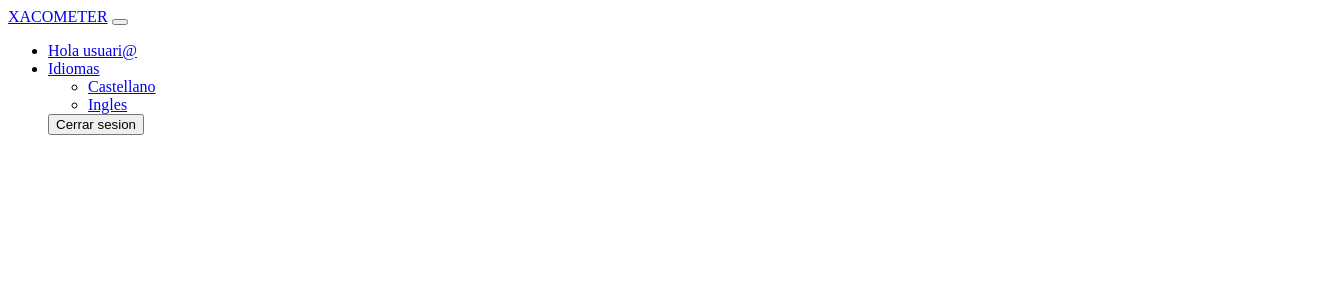
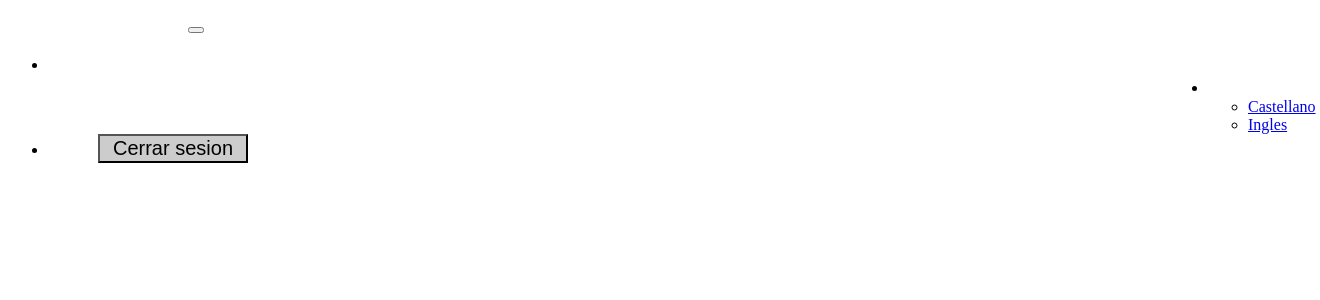
Before and after one commit to map10100/XacoMeter-Google, a PHP site: page /navbar.php in a window 1320 px wide. Shown: the top 300 px of the page. Run offline with PHP 8.4, Linux system fonts and the light colour scheme.

Commit message:
Cambios en la barra de navegación

```diff
--- a/Codigo/web/navbar.php
+++ b/Codigo/web/navbar.php
@@ -12,6 +12,9 @@ if(file_exists($url_idioma)){
 <!DOCTYPE html>
 <html lang="en">
   <head>
+    <style>
+
+      </style>
     <title>navbar</title>
     <link rel="icon" type="image/x-icon" href="./assets/favicon.ico" />
     <meta charset="utf-8" />
@@ -19,19 +22,19 @@ if(file_exists($url_idioma)){
   </head>
 
   <body>
-    <nav class="navbar navbar-expand-lg bg-body-tertiary">
+    <nav class="navbar navbar-expand-lg bg-body-tertiary bg-dark" style="height: 70px;">
         <div class="container-fluid">
-          <a class="navbar-brand" href="inicio.php">XACOMETER</a>
+          <a class="navbar-brand" href="inicio.php" style="color: white; font-size: 25px;margin-left: 20px;">XACOMETER</a>
           <button class="navbar-toggler" type="button" data-bs-toggle="collapse" data-bs-target="#navbarSupportedContent" aria-controls="navbarSupportedContent" aria-expanded="false" aria-label="Toggle navigation">
             <span class="navbar-toggler-icon"></span>
           </button>
           <div class="collapse navbar-collapse" id="navbarSupportedContent">
             <ul class="navbar-nav me-auto mb-2 mb-lg-0">
               <li class="nav-item">
-                <a class="nav-link active" aria-current="page" href="#"><?php echo $lang['hola ']; ?> usuari@</a>
+                <a class="nav-link active" aria-current="page" href="#"style="color: white; font-size: 20px;margin-left: 30px"><?php echo $lang['hola ']; ?> usuari@</a>
               </li>
-              <li class="nav-item dropdown">
-                <a class="nav-link dropdown-toggle" href="#" role="button" data-bs-toggle="dropdown" aria-expanded="false"><?php echo $lang['idiomas']; ?></a>
+              <li class="nav-item dropdown"style="margin-left: 1160px">
+                <a class="nav-link dropdown-toggle" href="#" role="button" data-bs-toggle="dropdown" aria-expanded="false"style="color: white; font-size: 20px;"><?php echo $lang['idiomas'] ; ?></a>
                 <ul class="dropdown-menu">
                   <li><a class="dropdown-item" href="?lang=es"><?php echo $lang['castellano']; ?></a></li>
                   <li><a class="dropdown-item" href="?lang=en"><?php echo $lang['ingles']; ?></a></li>
@@ -43,7 +46,11 @@ if(file_exists($url_idioma)){
               }else{
                 button invisible
               } -->
-              <button value="Cerrar Sesion" class="btn btn-outline-danger my-2 my-sm-0" type="submit"><?php echo $lang['cerrar sesion']; ?></button>
+
+              <!-- el boton debe ir a la derecha -->
+            <li action="inicio.php">
+              <button value="Cerrar Sesion" class="btn my-2 my-sm-0" type="submit"style= "width:150px; background-color: #CCCCCC; margin-left: 50px; font-size: 20px;"><?php echo $lang['cerrar sesion']; ?></button>
+            </li>
             </ul>
           </div>
         </div>
```
Also changed, not shown: Codigo/web/css/bootstrap.css.
